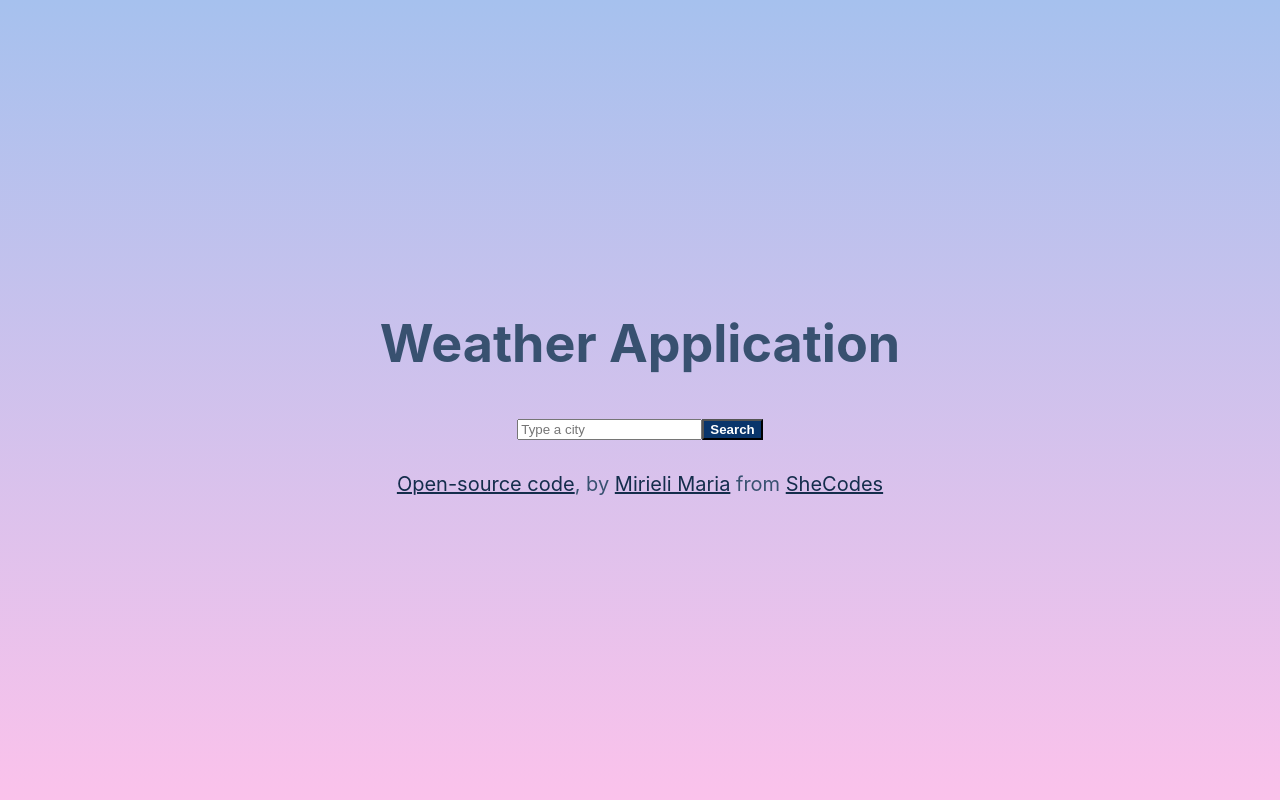
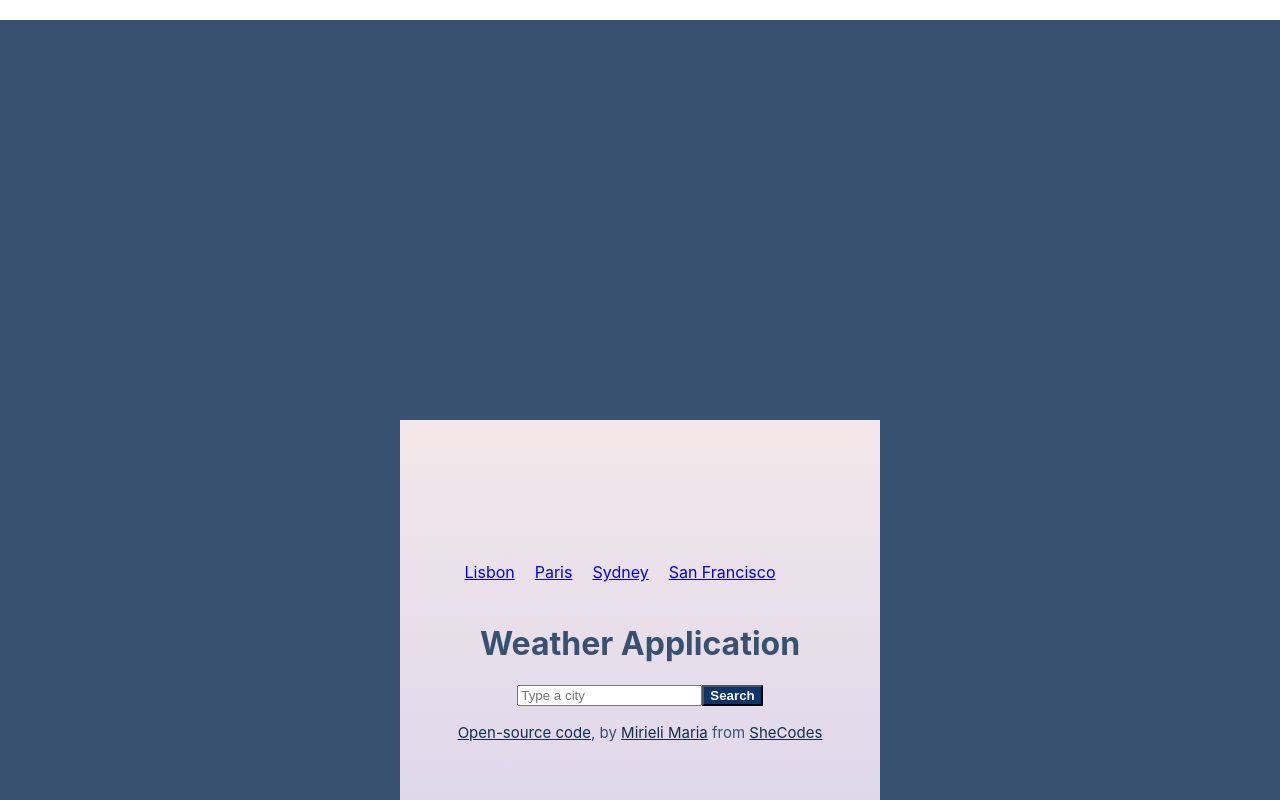
Before and after one commit to mirielimacedo/my-app-weather, a React (Create React App) app: page / in a window 1280 px wide. Shown: the top 800 px of the page. Built offline with nearby package versions, Linux system fonts and the light colour scheme.

Commit message:
Added navigation items

```diff
--- a/src/App.css
+++ b/src/App.css
@@ -2,26 +2,39 @@
   text-align: center;
 
 }
+.App-navigation-items{
+  list-style: none;
+  margin: 0;
+  padding: 0 0 20px;
+  display: inline;
+  margin: 0 20px 0 0 ;
+}
+
+
 
 
 .App-header {
- background: linear-gradient(to top, rgb(251, 194, 235) 0%, rgb(166, 193, 238) 100%);
-  min-height: 100vh;
+  border: 400px solid;
+  background: linear-gradient(to top, #dad4ec 0%, #dad4ec 1%, #f3e7e9 100%);
+  min-height: 55vh;
   display: flex;
   flex-direction: column;
   align-items: center;
   justify-content: center;
-  font-size: calc(10px + 2vmin);
   color: #385170;
+  margin: 20px 0;
+  padding: 20px 16px 24px;
+
+
 }
 
 .App-link {
   color: #142d4c;
-  font-size: 20px;
+  font-size: 15px;
 
 }
 .App-small{
-  font-size: 20px;
+  font-size: 15px;
 
 }
 
--- a/src/App.js
+++ b/src/App.js
@@ -14,7 +14,23 @@ function App() {
   return (
     <div className="App">
       <div className="App">
+        <div className="App-contanier">
+          <div id="weather" className="App-weather-contanier">
             <header className="App-header">
+              <ul className="App-navigation-items">
+                <li className="App-navigation-items">
+                  <a href="/"> Lisbon</a>
+                </li>
+                <li className="App-navigation-items">
+                  <a href="/">Paris</a>
+                </li>
+                <li className="App-navigation-items">
+                  <a href="/">Sydney</a>
+                </li>
+                <li className="App-navigation-items">
+                  <a href="/">San Francisco</a>
+                </li>
+              </ul>
               <h1>Weather Application</h1>
               <main>
                 <WeatherSearch onCityChange={handleCityChange} />
@@ -51,7 +67,8 @@ function App() {
                 </p>
               </footer>
             </header>
-        <main></main>
+          </div>
+        </div>
       </div>
     </div>
   );
```
Lines whose indentation alone changed are shown as unchanged.
